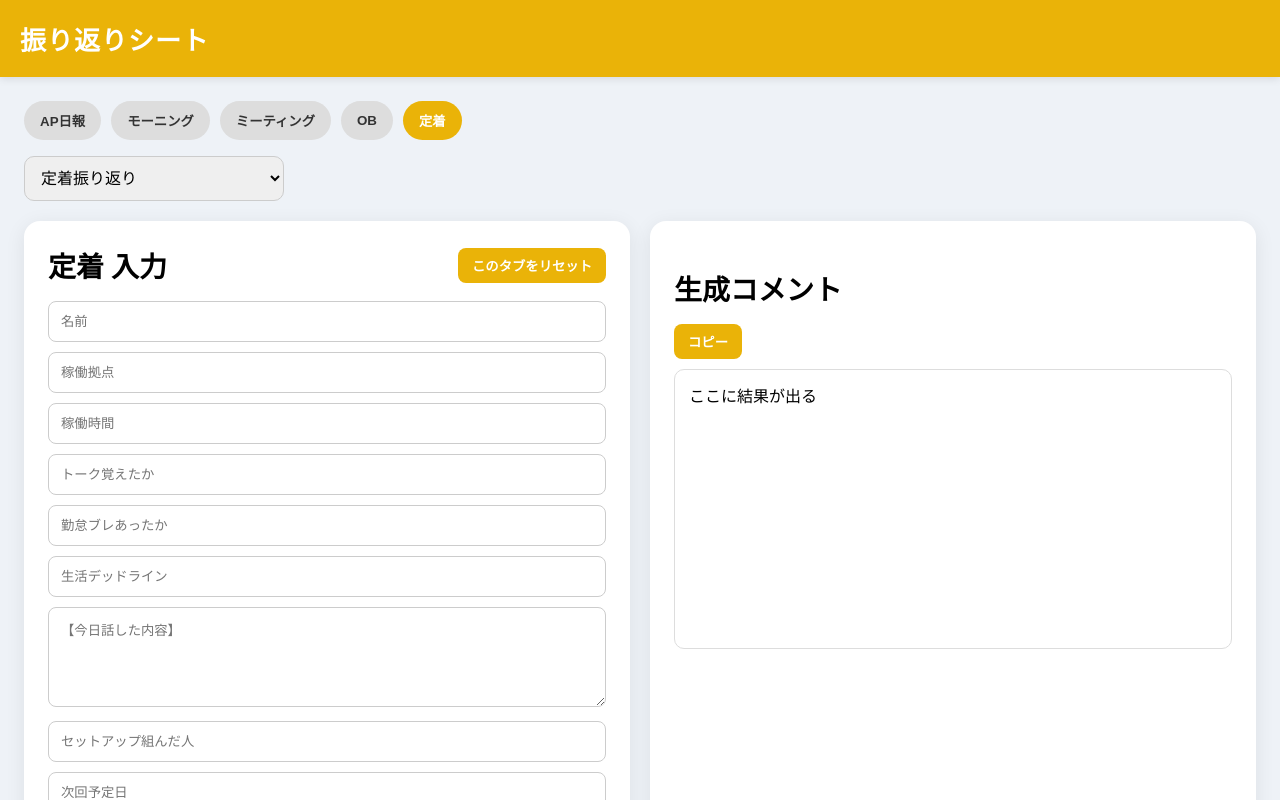
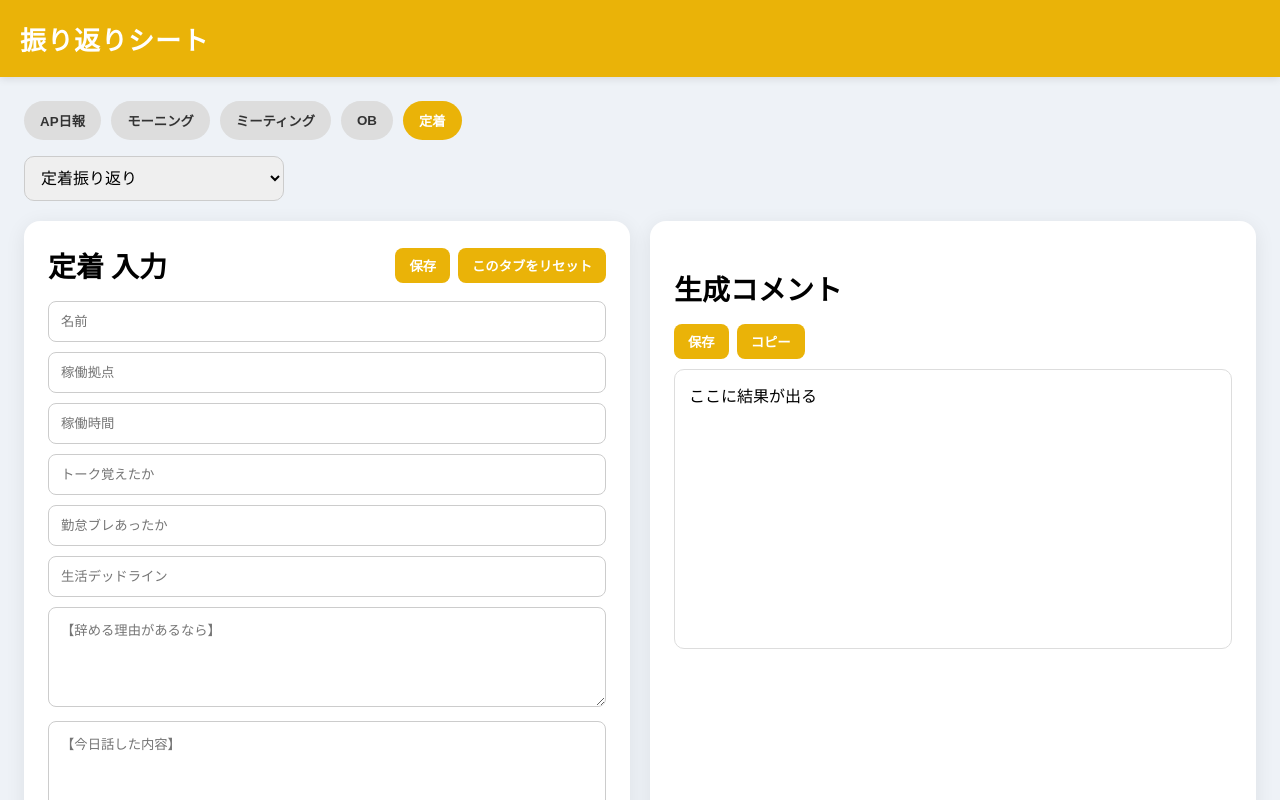
Before and after one commit to kenichrouken0701-code/APP, a Next.js app: page / in a window 1280 px wide. Both pictures are taken after a click on the button "定着". Shown: the top 800 px of the page. Built offline with nearby package versions, Linux system fonts and the light colour scheme.

Commit message:
Update page.js

```diff
--- a/app/page.js
+++ b/app/page.js
@@ -1,6 +1,8 @@
 "use client";
 
 import { useEffect, useState } from "react";
+
+const STORAGE_KEY = "reflection_sheet_v1";
 
 const tabs = ["AP日報", "モーニング", "ミーティング", "OB", "定着"];
 
@@ -77,6 +79,7 @@ function createEmptyTabData() {
       talked: "",
       attendance: "",
       deadline: "",
+      quitReason: "",
       todayTalk: "",
       setupBy: "",
       nextSchedule: "",
@@ -93,6 +96,7 @@ export default function Home() {
   const [template, setTemplate] = useState("標準AP日報");
   const [isMobile, setIsMobile] = useState(false);
   const [tabData, setTabData] = useState(createEmptyTabData());
+  const [isLoaded, setIsLoaded] = useState(false);
 
   useEffect(() => {
     const check = () => setIsMobile(window.innerWidth < 768);
@@ -100,6 +104,49 @@ export default function Home() {
     window.addEventListener("resize", check);
     return () => window.removeEventListener("resize", check);
   }, []);
+
+  useEffect(() => {
+    try {
+      const saved = localStorage.getItem(STORAGE_KEY);
+      if (saved) {
+        const parsed = JSON.parse(saved);
+        const fresh = createEmptyTabData();
+
+        setActiveTab(parsed.activeTab || "AP日報");
+        setTemplate(parsed.template || "標準AP日報");
+        setTabData({
+          ...fresh,
+          ...(parsed.tabData || {}),
+          AP日報: { ...fresh.AP日報, ...(parsed.tabData?.AP日報 || {}) },
+          モーニング: { ...fresh.モーニング, ...(parsed.tabData?.モーニング || {}) },
+          ミーティング: { ...fresh.ミーティング, ...(parsed.tabData?.ミーティング || {}) },
+          OB: { ...fresh.OB, ...(parsed.tabData?.OB || {}) },
+          定着: { ...fresh.定着, ...(parsed.tabData?.定着 || {}) },
+        });
+      }
+    } catch (error) {
+      console.error("保存データの読み込みに失敗しました", error);
+    } finally {
+      setIsLoaded(true);
+    }
+  }, []);
+
+  useEffect(() => {
+    if (!isLoaded) return;
+
+    try {
+      localStorage.setItem(
+        STORAGE_KEY,
+        JSON.stringify({
+          activeTab,
+          template,
+          tabData,
+        })
+      );
+    } catch (error) {
+      console.error("保存に失敗しました", error);
+    }
+  }, [activeTab, template, tabData, isLoaded]);
 
   const currentData = tabData[activeTab];
 
@@ -202,12 +249,13 @@ export default function Home() {
         `稼働時間: ${currentData.hours}\n` +
         `トーク覚えたか: ${currentData.talked}\n` +
         `勤怠ブレあったか: ${currentData.attendance}\n` +
-        `生活デッドライン: ${currentData.deadline}\n` +
+        `生活デッドライン: ${currentData.deadline}\n\n` +
+        `【辞める理由があるなら】\n${currentData.quitReason}\n\n` +
+        `【今日話した内容】\n${currentData.todayTalk}\n\n` +
         `セットアップ組んだ人: ${currentData.setupBy}\n` +
         `次回予定日: ${currentData.nextSchedule}\n` +
         `クレームリスク: ${currentData.claimRisk}\n` +
         `天才と褒めたか: ${currentData.praised}\n\n` +
-        `【今日話した内容】\n${currentData.todayTalk}\n\n` +
         `【1週間後どういう状態にするか】\n${currentData.nextState}`;
     }
 
@@ -217,6 +265,23 @@ export default function Home() {
   const handleCopy = () => {
     navigator.clipboard.writeText(currentData.result || "");
     alert("コピーしました！");
+  };
+
+  const handleSave = () => {
+    try {
+      localStorage.setItem(
+        STORAGE_KEY,
+        JSON.stringify({
+          activeTab,
+          template,
+          tabData,
+        })
+      );
+      alert("保存しました！");
+    } catch (error) {
+      console.error("保存に失敗しました", error);
+      alert("保存に失敗しました");
+    }
   };
 
   return (
@@ -312,9 +377,14 @@ export default function Home() {
                 {activeTab} 入力
               </h2>
 
+              <div style={{ display: "flex", gap: "8px", flexWrap: "wrap" }}>
+                <button onClick={handleSave} style={subButton}>
+                  保存
+                </button>
                 <button onClick={handleReset} style={subButton}>
                   このタブをリセット
                 </button>
+              </div>
             </div>
 
             {activeTab === "AP日報" && (
@@ -593,6 +663,12 @@ export default function Home() {
                   onChange={(e) => updateField("deadline", e.target.value)}
                 />
                 <textarea
+                  placeholder="【辞める理由があるなら】"
+                  style={textareaStyle}
+                  value={currentData.quitReason}
+                  onChange={(e) => updateField("quitReason", e.target.value)}
+                />
+                <textarea
                   placeholder="【今日話した内容】"
                   style={textareaStyle}
                   value={currentData.todayTalk}
@@ -648,9 +724,14 @@ export default function Home() {
               生成コメント
             </h2>
 
+            <div style={{ display: "flex", gap: "8px", flexWrap: "wrap" }}>
+              <button onClick={handleSave} style={subButton}>
+                保存
+              </button>
               <button onClick={handleCopy} style={subButton}>
                 コピー
               </button>
+            </div>
 
             <div
               style={{
```
Lines whose indentation alone changed are shown as unchanged.
